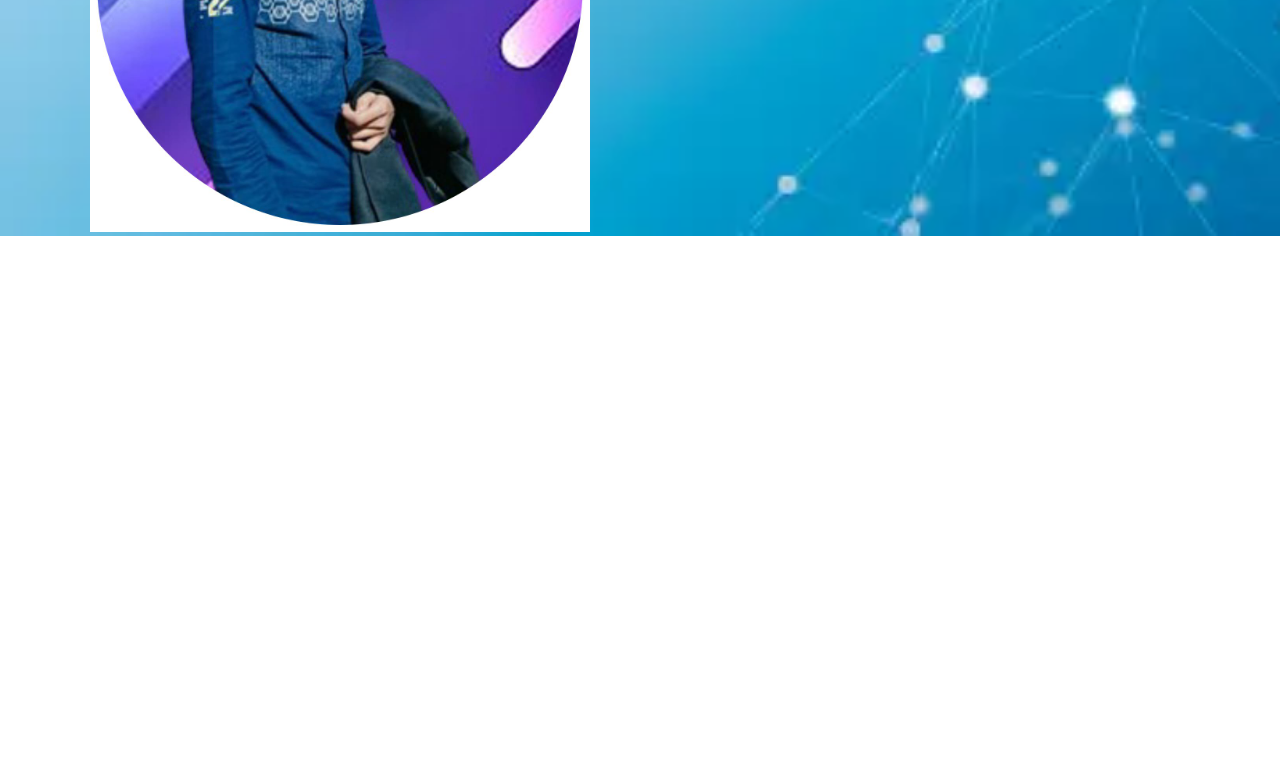
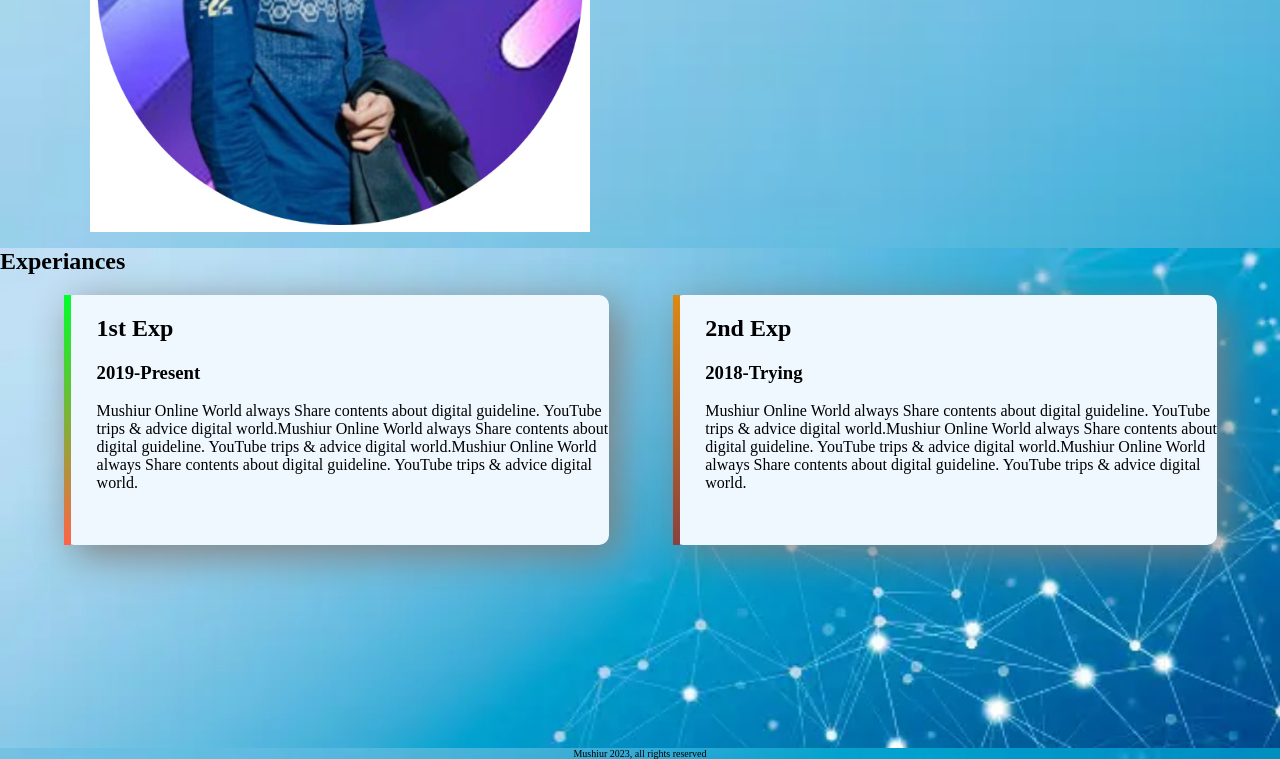
Before and after one commit to mdmushiurgit/web-new, a plain HTML site: page index.html in a window 1280 px wide. Shown: the part 772-1531 px from the top of the page. Before the commit the page ends 1008 px from the top, so only its background shows below. Drawn offline with Linux system fonts and the light colour scheme.

Commit message:
all submit

```diff
--- a/index.html
+++ b/index.html
@@ -48,5 +48,20 @@
         </div>
       </div>
     </section>
+    <section class="ecperiance">
+        <h1>Experiances</h1>
+        <div id="full-stack" class="half-width singl-experiance">
+           <h2>1st Exp</h2>
+           <h3>2019-Present</h3>
+           <p>Mushiur Online World always Share contents about digital guideline. YouTube trips & advice digital world.Mushiur Online World always Share contents about digital guideline. YouTube trips & advice digital world.Mushiur Online World always Share contents about digital guideline. YouTube trips & advice digital world.</p>
+        </div>
+
+        <div id="full-stack-2" class="half-width singl-experiance">
+        <h2>2nd Exp</h2>
+        <h3>2018-Trying</h3>
+        <p>Mushiur Online World always Share contents about digital guideline. YouTube trips & advice digital world.Mushiur Online World always Share contents about digital guideline. YouTube trips & advice digital world.Mushiur Online World always Share contents about digital guideline. YouTube trips & advice digital world.</p>
+        </div>
+    </section>
+    <footer>Mushiur 2023, all rights reserved</footer>
   </body>
 </html>
--- a/style.css
+++ b/style.css
@@ -27,3 +27,28 @@ body {
   color: white;
   border-radius: 5px;
 }
+.singl-experiance {
+  box-shadow: 10px 10px 40px gray;
+  border-radius: 10px;
+  height: 50%;
+  background-color: aliceblue;
+}
+.ecperiance {
+  background-image: url(img/img-04.webp);
+  background-repeat: no-repeat;
+  background-size: cover;
+}
+#full-stack {
+  border-left: 7px solid;
+  border-image: linear-gradient(180deg, rgb(0, 255, 42), tomato);
+  border-image-slice: 1;
+}
+#full-stack-2 {
+  border-left: 7px solid;
+  border-image: linear-gradient(190deg, orange, rgb(138, 64, 64));
+  border-image-slice: 1;
+}
+footer {
+  text-align: center;
+  font-size: 10px;
+}
```
